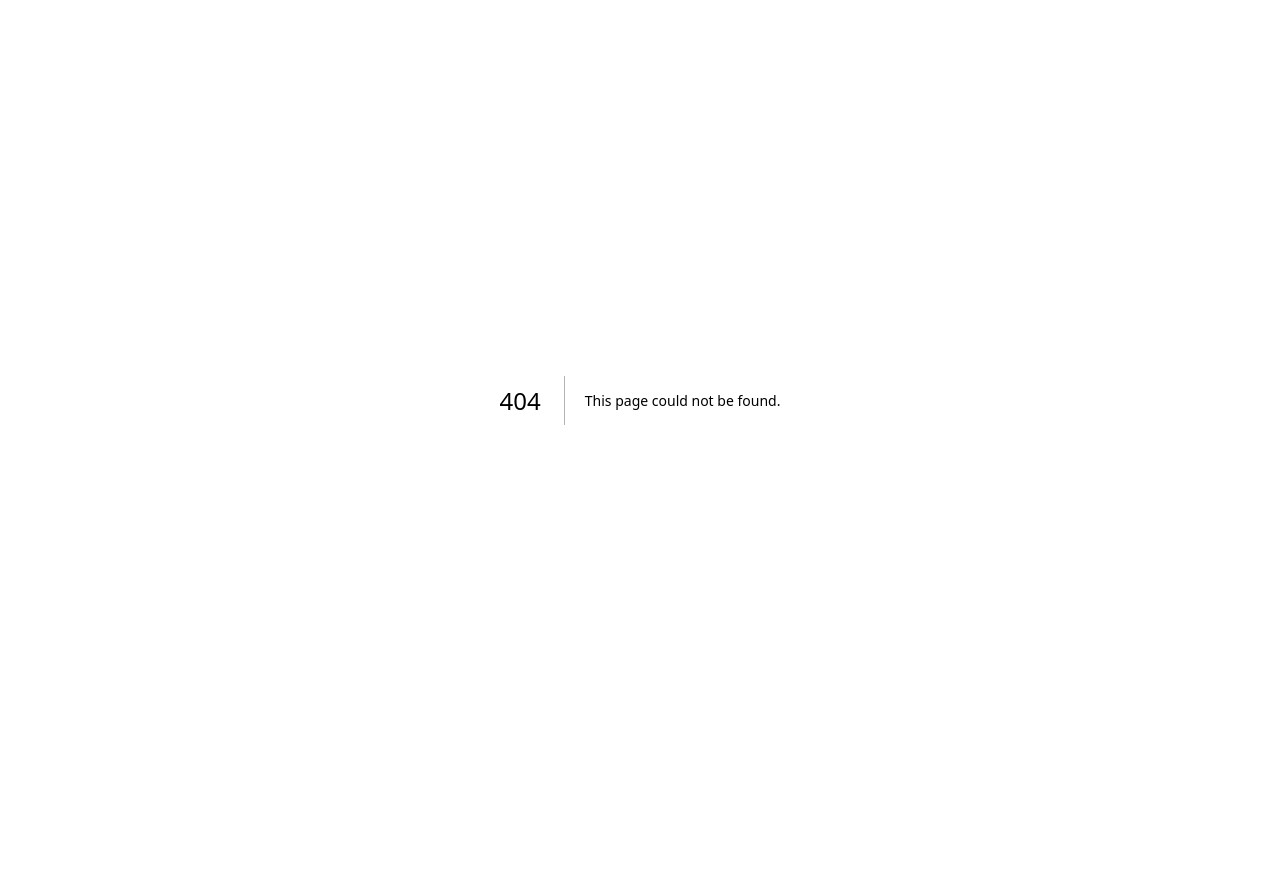
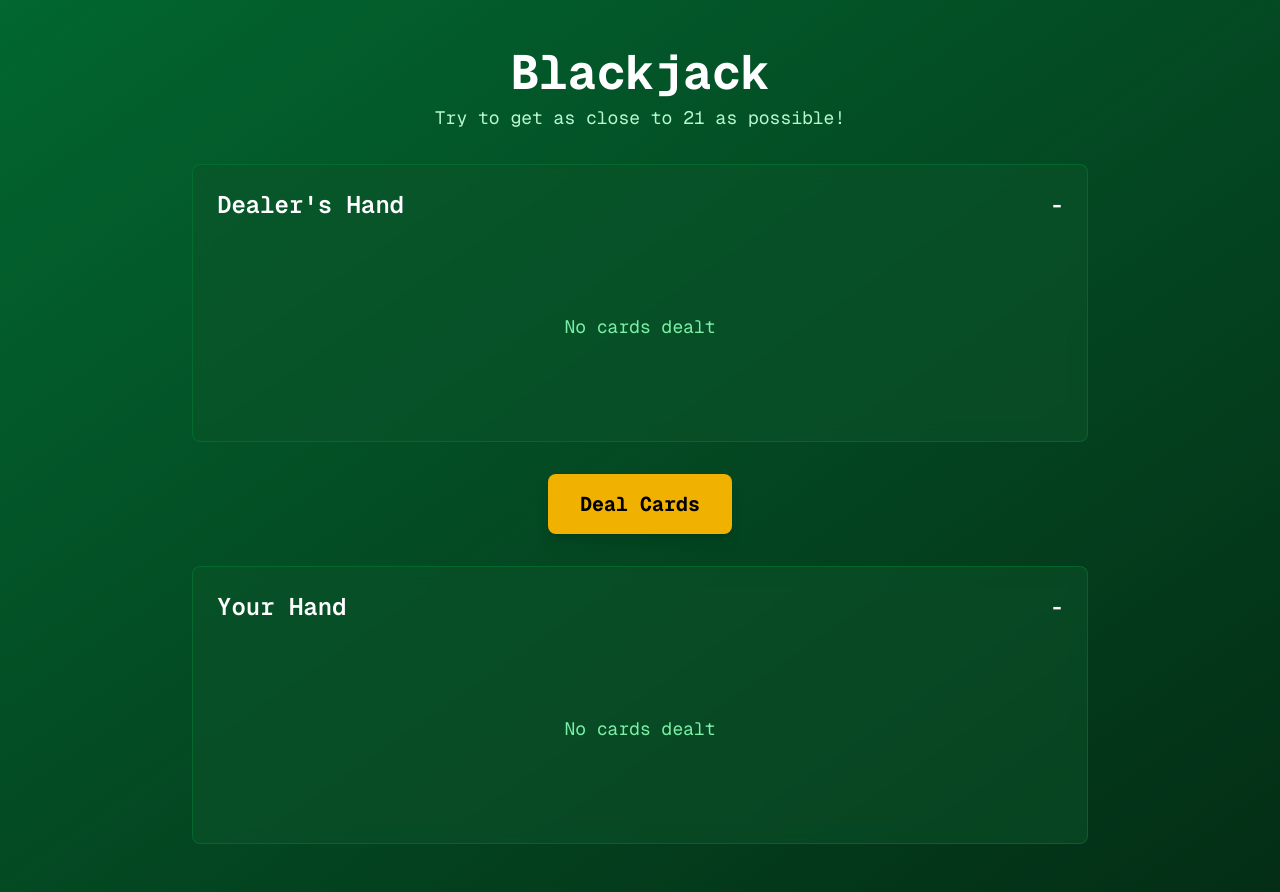
Before and after one commit to Cedctf/Linera, a Next.js app: page /blackjack in a window 1280 px wide. Before the commit this address had no page. Before the commit the page ends 800 px from the top, so only its background shows below. Built offline with nearby package versions, Linux system fonts and the light colour scheme.

Commit message:
created simple blackjack page

```diff
--- /dev/null
+++ b/pages/blackjack.js
@@ -0,0 +1,230 @@
+import { useState } from 'react';
+import { Geist, Geist_Mono } from "next/font/google";
+import Card from "../components/Card";
+
+const geistSans = Geist({
+  variable: "--font-geist-sans",
+  subsets: ["latin"],
+});
+
+const geistMono = Geist_Mono({
+  variable: "--font-geist-mono",
+  subsets: ["latin"],
+});
+
+// All possible card values and suits
+const SUITS = ['clubs', 'diamonds', 'hearts', 'spades'];
+const VALUES = [2, 3, 4, 5, 6, 7, 8, 9, 10, 'jack', 'queen', 'king', 'ace'];
+
+// Create a full deck of cards
+const createDeck = () => {
+  const deck = [];
+  SUITS.forEach(suit => {
+    VALUES.forEach(value => {
+      deck.push({ suit, value, id: `${value}_of_${suit}` });
+    });
+  });
+  return deck;
+};
+
+// Shuffle array using Fisher-Yates algorithm
+const shuffleArray = (array) => {
+  const shuffled = [...array];
+  for (let i = shuffled.length - 1; i > 0; i--) {
+    const j = Math.floor(Math.random() * (i + 1));
+    [shuffled[i], shuffled[j]] = [shuffled[j], shuffled[i]];
+  }
+  return shuffled;
+};
+
+// Calculate hand value for blackjack
+const calculateHandValue = (cards) => {
+  let sum = 0;
+  let aces = 0;
+
+  cards.forEach(card => {
+    if (card.value === 'ace') {
+      aces += 1;
+      sum += 11;
+    } else if (['jack', 'queen', 'king'].includes(card.value)) {
+      sum += 10;
+    } else {
+      sum += card.value;
+    }
+  });
+
+  // Adjust for aces if bust
+  while (sum > 21 && aces > 0) {
+    sum -= 10;
+    aces -= 1;
+  }
+
+  return sum;
+};
+
+export default function Blackjack() {
+  const [playerHand, setPlayerHand] = useState([]);
+  const [dealerHand, setDealerHand] = useState([]);
+  const [deck, setDeck] = useState(createDeck());
+  const [gameStarted, setGameStarted] = useState(false);
+
+  const dealInitialCards = () => {
+    // Create and shuffle a fresh deck
+    const newDeck = shuffleArray(createDeck());
+
+    // Deal 2 cards to player and 2 to dealer
+    const playerCards = [newDeck[0], newDeck[1]];
+    const dealerCards = [newDeck[2], newDeck[3]];
+
+    // Update state
+    setPlayerHand(playerCards);
+    setDealerHand(dealerCards);
+    setDeck(newDeck.slice(4)); // Remove dealt cards from deck
+    setGameStarted(true);
+  };
+
+  const hitPlayer = () => {
+    if (deck.length > 0) {
+      const newCard = deck[0];
+      setPlayerHand([...playerHand, newCard]);
+      setDeck(deck.slice(1));
+    }
+  };
+
+  const hitDealer = () => {
+    if (deck.length > 0) {
+      const newCard = deck[0];
+      setDealerHand([...dealerHand, newCard]);
+      setDeck(deck.slice(1));
+    }
+  };
+
+  const resetGame = () => {
+    setPlayerHand([]);
+    setDealerHand([]);
+    setDeck(createDeck());
+    setGameStarted(false);
+  };
+
+  const playerValue = calculateHandValue(playerHand);
+  const dealerValue = calculateHandValue(dealerHand);
+  const playerBust = playerValue > 21;
+  const dealerBust = dealerValue > 21;
+
+  return (
+    <div
+      className={`${geistSans.className} ${geistMono.className} min-h-screen bg-gradient-to-br from-green-800 to-green-950 font-sans`}
+    >
+      <main className="flex min-h-screen flex-col items-center gap-8 py-12 px-8">
+        {/* Title */}
+        <div className="text-center">
+          <h1 className="text-5xl font-bold text-white mb-2">Blackjack</h1>
+          <p className="text-green-200 text-lg">Try to get as close to 21 as possible!</p>
+        </div>
+
+        {/* Dealer's Hand */}
+        <div className="w-full max-w-4xl bg-green-900/50 rounded-lg p-6 backdrop-blur-sm border border-green-700/50">
+          <div className="flex flex-col items-center gap-4">
+            <div className="flex items-center justify-between w-full">
+              <h2 className="text-2xl font-semibold text-white">Dealer's Hand</h2>
+              <div className="text-right">
+                <div className="text-xl font-bold text-white">
+                  {dealerHand.length > 0 ? dealerValue : '-'}
+                </div>
+                {dealerBust && (
+                  <div className="text-red-400 font-semibold">BUST!</div>
+                )}
+              </div>
+            </div>
+            <div className="flex flex-wrap gap-4 justify-center min-h-[180px] items-center">
+              {dealerHand.length > 0 ? (
+                dealerHand.map((card, index) => (
+                  <div key={`${card.id}-${index}`} className="transform hover:scale-105 transition-transform">
+                    <Card suit={card.suit} value={card.value} width={120} height={168} />
+                  </div>
+                ))
+              ) : (
+                <p className="text-green-300 text-lg">No cards dealt</p>
+              )}
+            </div>
+            {gameStarted && (
+              <button
+                onClick={hitDealer}
+                disabled={dealerBust || deck.length === 0}
+                className="px-6 py-2 bg-blue-600 hover:bg-blue-700 disabled:bg-gray-600 disabled:cursor-not-allowed text-white font-semibold rounded-lg transition-colors"
+              >
+                Hit Dealer
+              </button>
+            )}
+          </div>
+        </div>
+
+        {/* Action Buttons */}
+        <div className="flex gap-4">
+          {!gameStarted ? (
+            <button
+              onClick={dealInitialCards}
+              className="px-8 py-4 bg-yellow-500 hover:bg-yellow-600 text-black font-bold text-xl rounded-lg shadow-lg transform hover:scale-105 transition-all"
+            >
+              Deal Cards
+            </button>
+          ) : (
+            <button
+              onClick={resetGame}
+              className="px-8 py-4 bg-red-600 hover:bg-red-700 text-white font-bold text-xl rounded-lg shadow-lg transform hover:scale-105 transition-all"
+            >
+              New Game
+            </button>
+          )}
+        </div>
+
+        {/* Player's Hand */}
+        <div className="w-full max-w-4xl bg-green-900/50 rounded-lg p-6 backdrop-blur-sm border border-green-700/50">
+          <div className="flex flex-col items-center gap-4">
+            <div className="flex items-center justify-between w-full">
+              <h2 className="text-2xl font-semibold text-white">Your Hand</h2>
+              <div className="text-right">
+                <div className="text-xl font-bold text-white">
+                  {playerHand.length > 0 ? playerValue : '-'}
+                </div>
+                {playerBust && (
+                  <div className="text-red-400 font-semibold">BUST!</div>
+                )}
+                {playerValue === 21 && !playerBust && (
+                  <div className="text-yellow-400 font-semibold">BLACKJACK!</div>
+                )}
+              </div>
+            </div>
+            <div className="flex flex-wrap gap-4 justify-center min-h-[180px] items-center">
+              {playerHand.length > 0 ? (
+                playerHand.map((card, index) => (
+                  <div key={`${card.id}-${index}`} className="transform hover:scale-105 transition-transform">
+                    <Card suit={card.suit} value={card.value} width={120} height={168} />
+                  </div>
+                ))
+              ) : (
+                <p className="text-green-300 text-lg">No cards dealt</p>
+              )}
+            </div>
+            {gameStarted && (
+              <button
+                onClick={hitPlayer}
+                disabled={playerBust || deck.length === 0}
+                className="px-6 py-2 bg-blue-600 hover:bg-blue-700 disabled:bg-gray-600 disabled:cursor-not-allowed text-white font-semibold rounded-lg transition-colors"
+              >
+                Hit Me
+              </button>
+            )}
+          </div>
+        </div>
+
+        {/* Game Info */}
+        {gameStarted && (
+          <div className="text-center text-green-200">
+            <p className="text-sm">Cards remaining in deck: {deck.length}</p>
+          </div>
+        )}
+      </main>
+    </div>
+  );
+}
```
